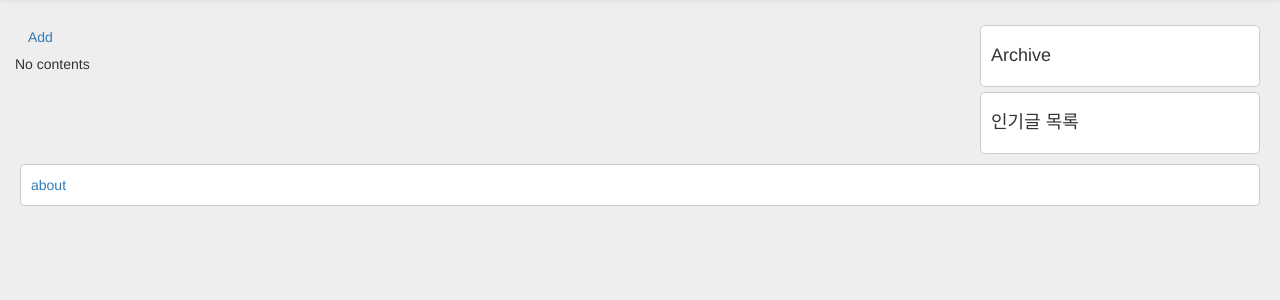
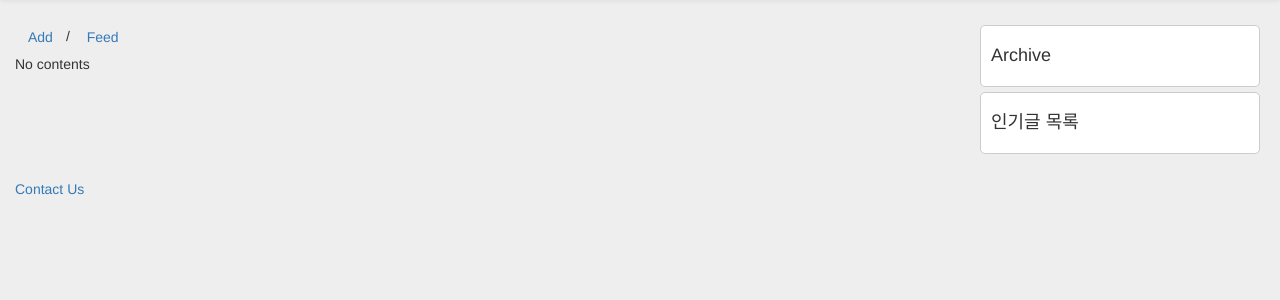
Before and after one commit to shsong97/django_blog, a Django app: template blog/templates/blog/blog_list.html in a window 1280 px wide. Shown: the part 52-352 px from the top of the page. Run offline with Django 3.2, Linux system fonts and the light colour scheme; the template is opened without the code that fills it, so the values that code supplies are empty; grey boxes labelled with a size stand in for pictures from a placeholder-image service; some libraries are stand-ins or nearby versions.

Commit message:
blog feed added

```diff
--- a/blog/models.py
+++ b/blog/models.py
@@ -5,7 +5,7 @@ import datetime
 from django.utils import timezone
 from django.contrib.auth.models import User
 from django_markdown.models import MarkdownField
-
+from django.core.urlresolvers import reverse
 # Create your models here.
 
 class Blog(models.Model):
@@ -25,6 +25,9 @@ class Blog(models.Model):
     was_published_recently.admin_order_field = 'Pub Date'
     was_published_recently.boolean = True
     was_published_recently.short_description = 'recently published?'
+
+    def get_absolute_url(self):
+        return reverse('blog:detail',args=(self.id,))
 
     def serialize(self):
         data={
--- a/blog/templates/blog/add.html
+++ b/blog/templates/blog/add.html
@@ -3,6 +3,7 @@
 
 {% block body_area %}
 {% load django_markdown %}
+<div class="col-md-12">
 <h1>Write Blog</h1>
 
 <form action="{% url 'blog:add_submit' %}" method="post" class="form-inline">
@@ -24,4 +25,5 @@
         <button class="btn" type="submit">Write</button>
     </div>
 </form>
+</div>
 {% endblock %}
--- a/blog/templates/blog/blog_list.html
+++ b/blog/templates/blog/blog_list.html
@@ -11,7 +11,8 @@
 {% block body_area %}
 {% load django_markdown %}
 <div class="col-md-9">
-<a class="btn" href="{% url 'blog:blog_add' %}">Add</a>
+<a class="btn" href="{% url 'blog:blog_add' %}">Add</a>/
+<a class="btn" href="{% url 'blog:blog_feed' %}">Feed</a>
     {% if latest_blog_list %}
     {% for blog in latest_blog_list %}
     <div class="white-box">
--- a/blog/templates/blog/update.html
+++ b/blog/templates/blog/update.html
@@ -22,7 +22,7 @@
 		</tr>
 	</table>
 <button class="btn" type="submit">Update</button>
-<a class="btn" href="/blog/{{ blog.id }}/delete">Delete</a>
-<a class="btn" href="/blog/">List</a>
+<a class="btn" href="{% url 'blog:delete' blog.id %}">Delete</a>
+<a class="btn" href="{% url 'blog:index' %}">List</a>
 </div>
 {% endblock %}
--- a/blog/urls.py
+++ b/blog/urls.py
@@ -1,5 +1,6 @@
 from django.conf.urls import patterns, url
 from blog.views import *
+from blog.feeds import RecentBlog
 
 urlpatterns = patterns(
     '',
@@ -8,6 +9,7 @@ urlpatterns = patterns(
     #url(r'^add/$', views.BlogCreate.as_view(), name='blog_add'),
     url(r'^add/$', blog_addview, name='blog_add'),
     url(r'^favorite/$', blog_favorite, name='blog_favorite'),
+    url(r'^feed/$', RecentBlog(), name='blog_feed'),
     url(r'^add/submit/$', blog_add, name='add_submit'),
     url(r'^(?P<pk>\d+)/$', blog_detail, name='detail'),
     url(r'^(?P<pk>\d+)/update/$', BlogUpdateView.as_view(), name='update'),
--- a/blog/views.py
+++ b/blog/views.py
@@ -135,3 +135,6 @@ def blog_archive(request):
     return JsonResponse(year_list,safe=False)
     # context=RequestContext(request,{'blog_year':blog_year})
     # return render_to_response("blog/archive_year.html",context)
+
+def blog_feed(request):
+    return HttpResponse("hello.html")
--- a/bookmarks/feeds.py
+++ b/bookmarks/feeds.py
@@ -7,7 +7,7 @@ from django.utils.feedgenerator import Atom1Feed
 
 class RecentBookmarks(Feed):
     title=u'장고 북마크| 최신 북마크'
-    link='/feeds/recent/'
+    link='/bookmarks/feed/recent/'
     description=u'장고 북마크 서비스를 통해서 등록된 북마크'
 
     def items(self):
@@ -22,7 +22,7 @@ class UserBookmarks(Feed):
         return u'장고북마크|%s가 등록한 북마크' % user.username
 
     def link(self, user):
-        return '/feeds/user/%s/' % user.username
+        return '/bookmarks/feed/user/%s/' % user.username
 
     def description(self, user):
         return u'장고 북마크 서비스를 통해서 %s가 등록한 북마크' % user.username
--- a/bookmarks/urls.py
+++ b/bookmarks/urls.py
@@ -2,7 +2,6 @@ from django.conf.urls import patterns, url, include
 from bookmarks import views
 import os.path
 from bookmarks.feeds import RecentBookmarks,UserBookmarks
-from django.contrib.syndication.views import Feed
 
 # from django.views.generic.simple import direct_to_templates # ver 1.2
 
@@ -27,7 +26,7 @@ urlpatterns = patterns(
     url(r'^friend/invite/$',views.friend_invite,name='friend_invite'),
     url(r'^friend/accept/(\w+)/$',views.friend_accept),
 
-    url(r'^feeds/recent/$',RecentBookmarks(),name='feed_recent'),
-    url(r'^feeds/user/(\w+)/$',UserBookmarks(),name='feed_user'),
+    url(r'^feed/recent/$',RecentBookmarks(),name='feed_recent'),
+    url(r'^feed/user/(\w+)/$',UserBookmarks(),name='feed_user'),
 
 )
--- a/templates/footer.html
+++ b/templates/footer.html
@@ -1,9 +1,8 @@
+<br />
 <div class="container-fluid">
-    <div class="row-fluid">
-        <div class="span12">
-            <div class="white-box">
-                <a href="/contact">about</a>
-            </div>
+    <div class="row">
+        <div class="col-md-12">
+                <a href="/contact">Contact Us</a>
         </div>
     </div>
 </div>
```
Also changed, not shown: blog/feeds.py (added, +15 -0 lines), blog/templates/blog/detail.html (+8 -4 lines), mysite/settings.py (+5 -2 lines), static/blog/blog_each.js (added, +19 -0 lines), db.sqlite3.
